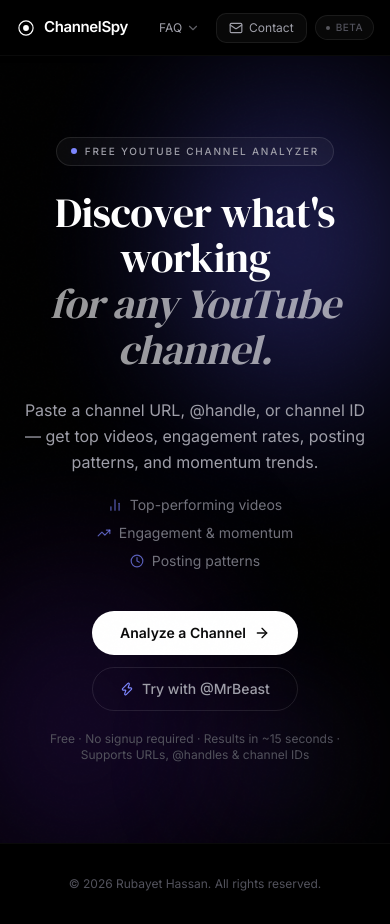
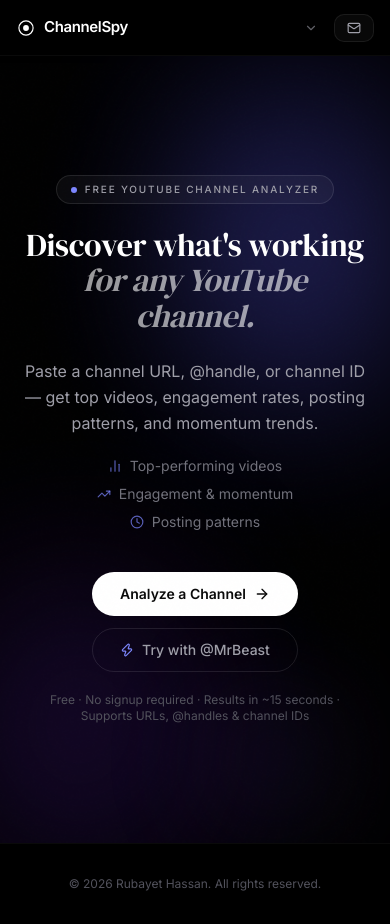
Before and after one commit to rrubayet321/ChannelSpy, a Next.js app: page / in a window 390 px wide. Built offline with nearby package versions, Linux system fonts and the light colour scheme.

Commit message:
refactor: improve mobile responsiveness for header dropdowns and adjust hero typography and layout

```diff
--- a/src/components/layout/Header.tsx
+++ b/src/components/layout/Header.tsx
@@ -8,11 +8,11 @@ import { ChevronDown, Mail, Star } from "lucide-react"
 function Dropdown({
   trigger,
   children,
-  align = "right",
+  mobileFullWidth = true,
 }: {
   trigger: React.ReactNode
   children: React.ReactNode
-  align?: "left" | "right"
+  mobileFullWidth?: boolean
 }) {
   const [open, setOpen] = useState(false)
   const ref = useRef<HTMLDivElement>(null)
@@ -39,9 +39,13 @@ function Dropdown({
         {trigger}
       </button>
 
-      {/* Panel — always mounted, animated via CSS */}
+      {/* Mobile: fixed full-width below header. Desktop: absolute right-aligned */}
       <div
-        className={`absolute ${align === "right" ? "right-0" : "left-0"} top-full z-[60] mt-2 transition-all duration-300 ease-out ${
+        className={`z-[60] transition-all duration-300 ease-out ${
+          mobileFullWidth
+            ? "fixed inset-x-3 top-[calc(3.5rem+0.5rem)] sm:absolute sm:inset-x-auto sm:right-0 sm:top-full sm:mt-2"
+            : "absolute right-0 top-full mt-2"
+        } ${
           open
             ? "pointer-events-auto translate-y-0 scale-100 opacity-100"
             : "pointer-events-none -translate-y-2 scale-95 opacity-0"
@@ -65,13 +69,13 @@ export function Header() {
         <Dropdown
           trigger={
             <span className="flex items-center gap-1 rounded-lg px-2 py-1.5 text-xs text-zinc-400 transition-colors hover:bg-white/[0.04] hover:text-zinc-200">
-              FAQ
+              <span className="hidden sm:inline">FAQ</span>
               <ChevronDown className="h-3.5 w-3.5 shrink-0 opacity-60" aria-hidden />
             </span>
           }
         >
           <div
-            className="w-[min(100vw-2rem,22rem)] max-h-[min(70vh,28rem)] overflow-y-auto rounded-xl border border-white/[0.1] bg-[#0a0a0a]/95 p-3 shadow-[0_16px_48px_rgba(0,0,0,0.65)] backdrop-blur-xl"
+            className="max-h-[min(70vh,28rem)] overflow-y-auto rounded-xl border border-white/[0.1] bg-[#0a0a0a]/95 p-3 shadow-[0_16px_48px_rgba(0,0,0,0.65)] backdrop-blur-xl sm:w-[22rem]"
             role="region"
             aria-label="Frequently asked questions"
           >
@@ -98,7 +102,7 @@ export function Header() {
           </div>
         </Dropdown>
 
-        {/* Star link */}
+        {/* Star link — hidden on mobile */}
         <a
           href="https://github.com/rrubayet321/ChannelSpy"
           target="_blank"
@@ -115,11 +119,11 @@ export function Header() {
           trigger={
             <span className="flex items-center gap-1.5 rounded-lg border border-white/[0.08] bg-white/[0.03] px-3 py-1.5 text-xs text-zinc-400 transition-all duration-200 hover:border-indigo-500/30 hover:bg-indigo-500/10 hover:text-indigo-300 hover:shadow-[0_0_12px_rgba(99,102,241,0.15)]">
               <Mail className="h-3.5 w-3.5" aria-hidden />
-              Contact
+              <span className="hidden sm:inline">Contact</span>
             </span>
           }
         >
-          <div className="w-64 rounded-xl border border-white/[0.1] bg-[#0a0a0a]/95 p-4 shadow-[0_16px_48px_rgba(0,0,0,0.65)] backdrop-blur-xl">
+          <div className="rounded-xl border border-white/[0.1] bg-[#0a0a0a]/95 p-4 shadow-[0_16px_48px_rgba(0,0,0,0.65)] backdrop-blur-xl sm:w-64">
             <p className="text-xs leading-relaxed text-zinc-400">
               For any bug fixes, feedbacks and queries contact me
             </p>
@@ -133,8 +137,9 @@ export function Header() {
           </div>
         </Dropdown>
 
-        <span className="h-3.5 w-px bg-white/10 sm:block hidden" />
-        <span className="inline-flex items-center gap-1.5 rounded-full border border-white/[0.08] bg-white/[0.03] px-2.5 py-1 text-[10px] font-medium uppercase tracking-wider text-zinc-600">
+        <span className="hidden h-3.5 w-px bg-white/10 sm:block" />
+        {/* Beta badge — desktop only */}
+        <span className="hidden items-center gap-1.5 rounded-full border border-white/[0.08] bg-white/[0.03] px-2.5 py-1 text-[10px] font-medium uppercase tracking-wider text-zinc-600 sm:inline-flex">
           <span className="h-1 w-1 rounded-full bg-zinc-500 opacity-75" />
           Beta
         </span>
--- a/src/components/ui/saas-landing-hero.tsx
+++ b/src/components/ui/saas-landing-hero.tsx
@@ -107,7 +107,7 @@ export function SaasLandingHero({ onGetStarted, onTrySample, className }: SaasLa
           </p>
 
           {/* Headline — DM Serif Display, center-aligned */}
-          <h1 className="hero-stagger-2 font-[family-name:var(--font-display-face)] text-[2.6rem] font-normal leading-[1.1] tracking-[-0.01em] text-white sm:text-[3.5rem] lg:text-[4.75rem]">
+          <h1 className="hero-stagger-2 font-[family-name:var(--font-display-face)] text-[2rem] font-normal leading-[1.1] tracking-[-0.01em] text-white sm:text-[3.5rem] lg:text-[4.75rem]">
             Discover what&apos;s working
             <span className="block italic text-white/60">
               for any YouTube channel.
@@ -168,7 +168,7 @@ export function SaasLandingHero({ onGetStarted, onTrySample, className }: SaasLa
           </div>
 
           {/* Trust microcopy */}
-          <p className="hero-stagger-4 mt-5 text-xs text-zinc-600">
+          <p className="hero-stagger-4 mt-5 px-4 text-center text-xs text-zinc-600 sm:px-0">
             Free &middot; No signup required &middot; Results in ~15 seconds &middot; Supports URLs, @handles &amp; channel IDs
           </p>
         </div>
```
